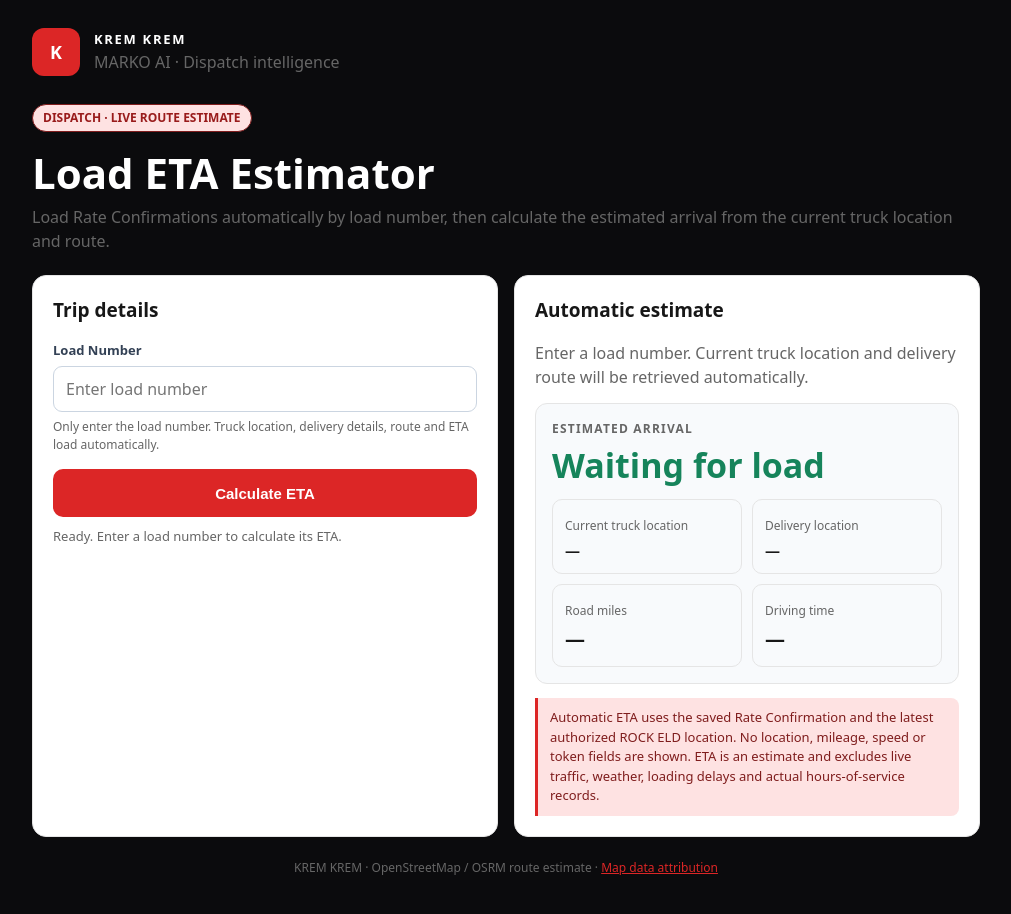
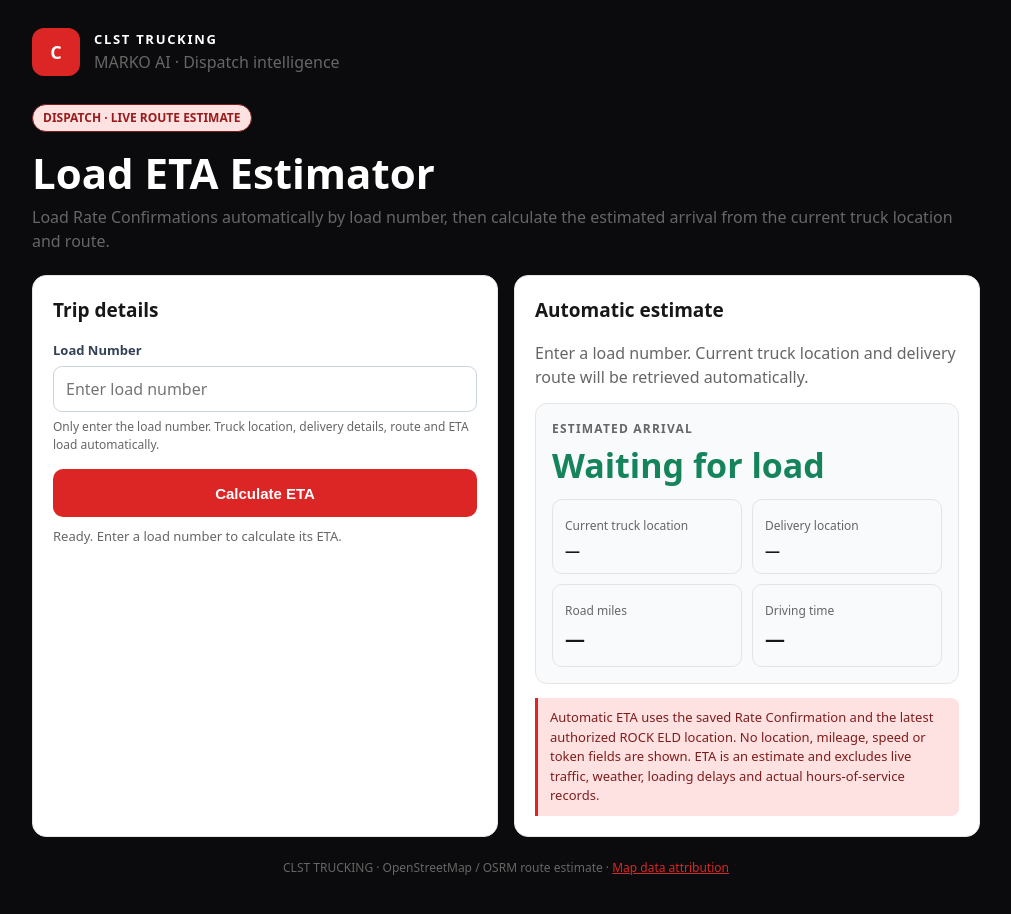
Before and after one commit to clsttruckingllc-web/clst-trucking, a plain HTML site: page eta.html in a window 1280 px wide. Shown: the whole page, without its empty margins (134-1145 px from the left). Drawn offline with Linux system fonts and the light colour scheme.

Commit message:
Restore CLST Trucking branding on ETA page

```diff
--- a/eta.html
+++ b/eta.html
@@ -4,7 +4,7 @@
 <meta charset="utf-8">
 <meta name="viewport" content="width=device-width, initial-scale=1">
 <meta name="theme-color" content="#0b0b0d">
-<title>KREM KREM · ETA Estimator</title>
+<title>CLST TRUCKING · ETA Estimator</title>
 <style>
 :root{color-scheme:light;--bg:#0b0b0d;--panel:#fff;--line:#e5e5e5;--text:#171717;--muted:#666;--gold:#dc2626;--green:#16845b;--red:#b91c1c}
 *{box-sizing:border-box}
@@ -45,7 +45,7 @@ a{color:#dc2626}
 </head>
 <body>
 <main>
-<header><div class="mark" aria-hidden="true">K</div><div><div class="brand">KREM KREM</div><p>MARKO AI · Dispatch intelligence</p></div></header>
+<header><div class="mark" aria-hidden="true">C</div><div><div class="brand">CLST TRUCKING</div><p>MARKO AI · Dispatch intelligence</p></div></header>
 <section class="hero">
   <span class="pill">DISPATCH · LIVE ROUTE ESTIMATE</span>
   <h1>Load ETA Estimator</h1>
@@ -74,7 +74,7 @@ a{color:#dc2626}
   <div class="notice">Automatic ETA uses the saved Rate Confirmation and the latest authorized ROCK ELD location. No location, mileage, speed or token fields are shown. ETA is an estimate and excludes live traffic, weather, loading delays and actual hours-of-service records.</div>
 </section>
 </div>
-<footer>KREM KREM · OpenStreetMap / OSRM route estimate · <a href="https://www.openstreetmap.org/copyright" target="_blank" rel="noopener noreferrer">Map data attribution</a></footer>
+<footer>CLST TRUCKING · OpenStreetMap / OSRM route estimate · <a href="https://www.openstreetmap.org/copyright" target="_blank" rel="noopener noreferrer">Map data attribution</a></footer>
 </main>
 <script>
 (function(){
```
